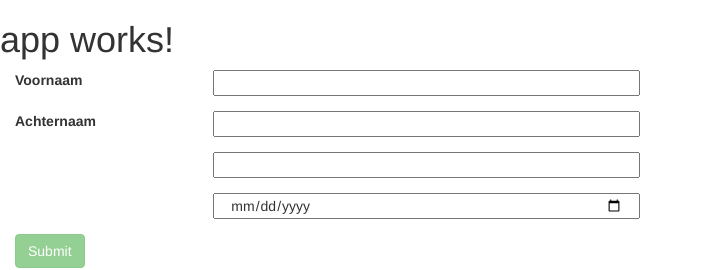
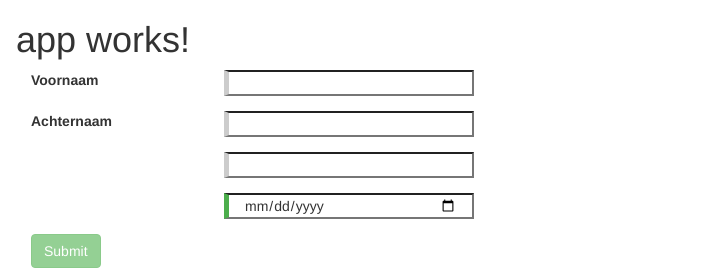
Before and after one commit to klaasteake/RabbitMQ_demo, an Angular app in the folder Donald_Duck_FrontEnd/DeelnemerApp/: page / in a window 1280 px wide. Shown: the top 270 px of the page, without its empty margins (0-702 px from the left). Built offline with nearby package versions, Linux system fonts and the light colour scheme; no server answers.

Commit message:
styling form

```diff
--- a/Donald_Duck_FrontEnd/DeelnemerApp/src/app/app.component.css
+++ b/Donald_Duck_FrontEnd/DeelnemerApp/src/app/app.component.css
@@ -0,0 +1,31 @@
+:host {
+  display: block;
+  padding: 0 16px;
+}
+
+input {
+  width: 250px;
+}
+
+ul {
+  list-style-type: none;
+  padding: 0 0 0 8px;
+}
+
+.ng-valid[required], .ng-valid.required  {
+  outline: none;
+  box-shadow: none;
+  border-left: 5px solid #4cae4c; /* green */
+}
+
+.ng-invalid:not(form)  {
+  outline: none;
+  box-shadow: none;
+  border-left: 5px solid #d43f3a; /* red */
+}
+
+.ng-invalid.ng-pristine:not(form)  {
+  outline: none;
+  box-shadow: none;
+  border-left: 5px solid #ccc; /* grey */
+}
--- a/Donald_Duck_FrontEnd/DeelnemerApp/src/app/app.component.ts
+++ b/Donald_Duck_FrontEnd/DeelnemerApp/src/app/app.component.ts
@@ -32,6 +32,7 @@ export class AppComponent implements OnInit {
     console.log(model, isValid);
     if(isValid){
       this.deelnemers.push(model);
+      this.deelnemerService.addDeelnemer(model);
       this.registerForm.reset();
     }
   }
--- a/Donald_Duck_FrontEnd/DeelnemerApp/src/app/deelnemer/deelnemer.service.ts
+++ b/Donald_Duck_FrontEnd/DeelnemerApp/src/app/deelnemer/deelnemer.service.ts
@@ -19,4 +19,16 @@ export class DeelnemerService {
             });
         return deelnemers;
     }
+
+    addDeelnemer(context : IDeelnemer): any {
+        let result: any;
+        let headers = new Headers({ 'Content-Type': 'application/json' });
+        let options = new RequestOptions({ headers: headers });
+        this.http
+            .post('http://localhost:56056/api/deelnemer', context, options)
+            .subscribe(response => {
+                 result = response.json();
+            });
+        return result;
+    }
 }
```
